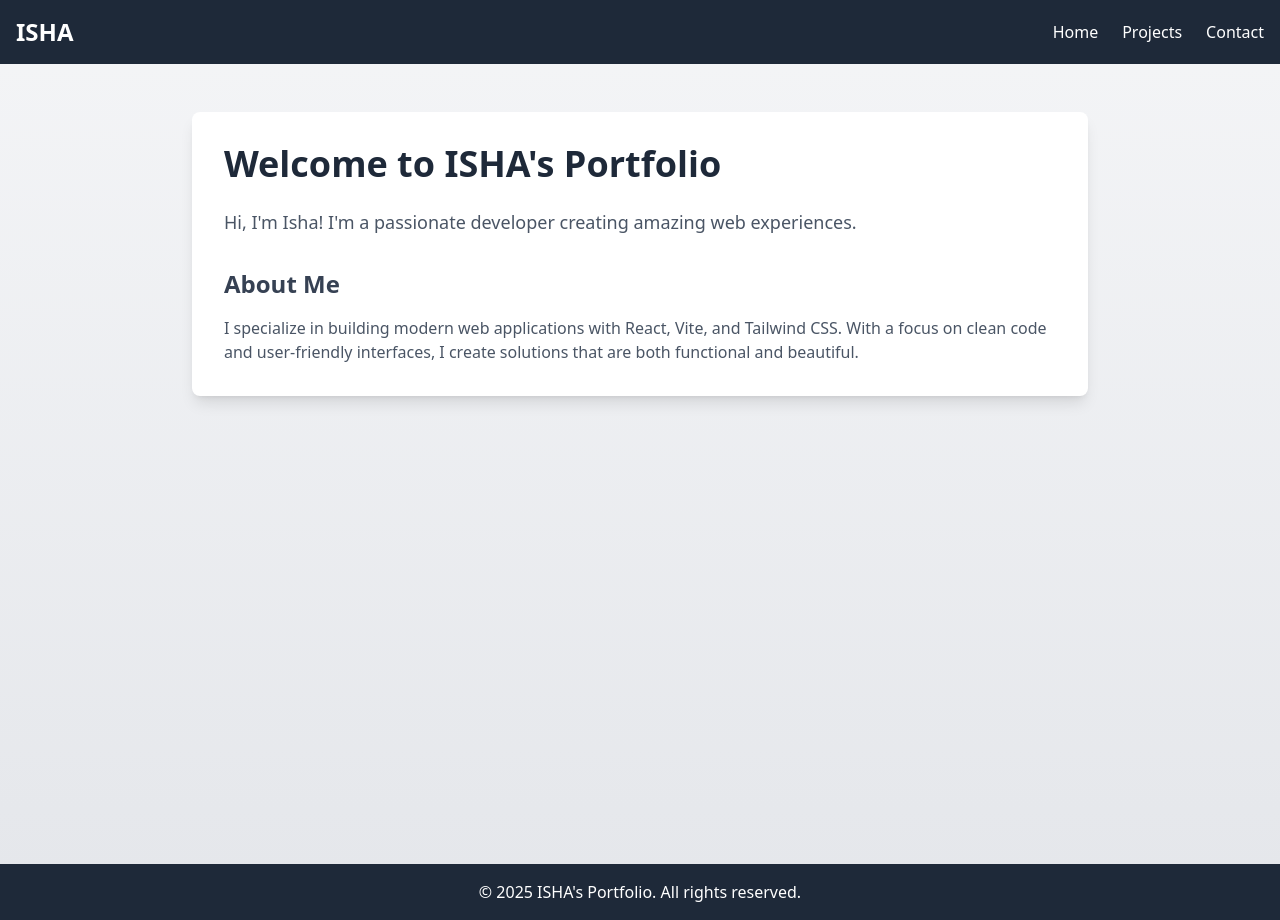
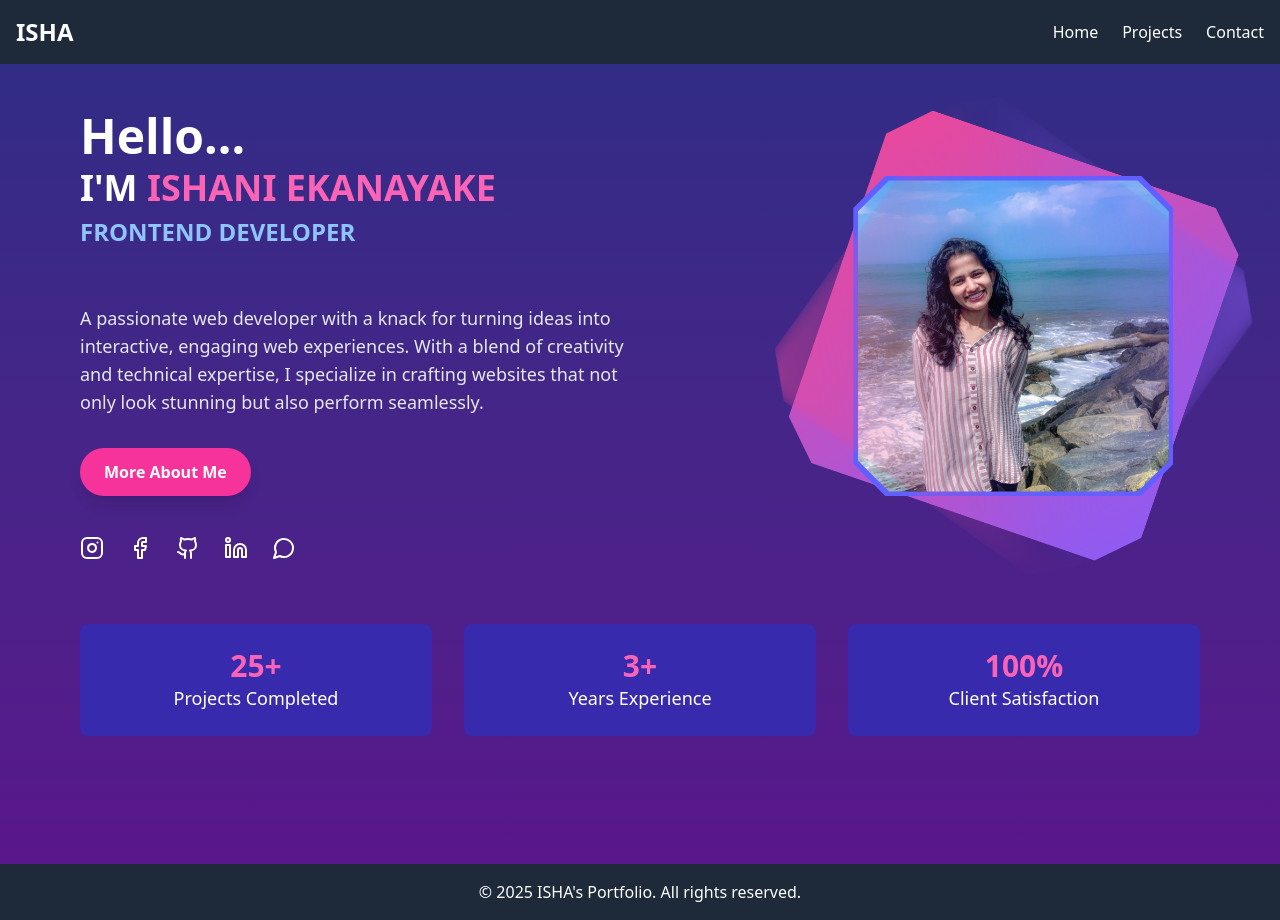
Before and after one commit to ishaniekanayaka/new_Portfolio, a React (Vite) app: page / in a window 1280 px wide. Built offline with nearby package versions, Linux system fonts and the light colour scheme.

Commit message:
add image and create home page

```diff
--- a/package.json
+++ b/package.json
@@ -11,6 +11,7 @@
   },
   "dependencies": {
     "@tailwindcss/vite": "^4.1.6",
+    "lucide-react": "^0.510.0",
     "react": "^19.1.0",
     "react-dom": "^19.1.0",
     "react-router-dom": "^7.6.0",
--- a/src/pages/Home.tsx
+++ b/src/pages/Home.tsx
@@ -1,21 +1,149 @@
+import { useState, useEffect } from 'react';
+import { Github, Linkedin, Facebook, Instagram, MessageCircle } from 'lucide-react';
+
 const Home = () => {
+  const [isVisible, setIsVisible] = useState(false);
+  const [currentRole, setCurrentRole] = useState(0);
+  const [rotation, setRotation] = useState(0);
+
+  const roles = ['WEB DESIGNER', 'FRONTEND DEVELOPER', 'BACKEND DEVELOPER'];
+  const roleColors = ['text-teal-300', 'text-blue-300', 'text-purple-300'];
+
+  useEffect(() => {
+    setIsVisible(true);
+
+    // Rotate roles every 3 seconds
+    const roleInterval = setInterval(() => {
+      setCurrentRole((prev) => (prev + 1) % roles.length);
+    }, 3000);
+
+    // Rotate image every 50ms for smooth animation
+    const rotateInterval = setInterval(() => {
+      setRotation(prev => (prev + 1) % 360);
+    }, 50);
+
+    return () => {
+      clearInterval(roleInterval);
+      clearInterval(rotateInterval);
+    };
+  }, []);
+
   return (
-    <div className="min-h-screen bg-gradient-to-b from-gray-100 to-gray-200 py-12 px-4">
-      <div className="max-w-4xl mx-auto bg-white rounded-lg shadow-lg p-8">
-        <h1 className="text-4xl font-bold text-gray-800 mb-6">Welcome to ISHA's Portfolio</h1>
-        <p className="text-lg text-gray-600 mb-4">
-          Hi, I'm Isha! I'm a passionate developer creating amazing web experiences.
-        </p>
-        <div className="mt-8">
-          <h2 className="text-2xl font-semibold text-gray-700 mb-4">About Me</h2>
-          <p className="text-gray-600">
-            I specialize in building modern web applications with React, Vite, and Tailwind CSS.
-            With a focus on clean code and user-friendly interfaces, I create solutions that
-            are both functional and beautiful.
-          </p>
+      <div className="min-h-screen bg-gradient-to-b from-indigo-900 to-purple-900 text-white overflow-hidden">
+        <div className="max-w-6xl mx-auto px-4 py-12">
+          {/* Main content container */}
+          <div className="flex flex-col md:flex-row items-center justify-between gap-8">
+
+            {/* Left content - Text and details */}
+            <div className={`w-full md:w-1/2 transition-all duration-1000 transform ${isVisible ? 'translate-x-0 opacity-100' : '-translate-x-full opacity-0'}`}>
+              <h1 className="text-3xl md:text-5xl font-bold mb-2">Hello...</h1>
+              <h2 className="text-2xl md:text-4xl font-bold mb-2">
+                I'M <span className="text-pink-400">ISHANI EKANAYAKE</span>
+              </h2>
+              <div className="h-16 mb-6 relative">
+                {roles.map((role, index) => (
+                    <h2
+                        key={role}
+                        className={`text-2xl md:text-2xl font-semibold ${roleColors[index]} transition-all duration-500 absolute ${currentRole === index ? 'opacity-100 translate-y-0' : 'opacity-0 -translate-y-4'}`}
+                    >
+                      {role}
+                    </h2>
+                ))}
+              </div>
+              <p className="text-lg text-gray-200 mb-8">
+                A passionate web developer with a knack for turning ideas into
+                interactive, engaging web experiences. With a blend of creativity
+                and technical expertise, I specialize in crafting websites that
+                not only look stunning but also perform seamlessly.
+              </p>
+              <button className="bg-pink-500 hover:bg-pink-600 text-white font-bold py-3 px-6 rounded-full transition-all transform hover:scale-105 shadow-lg">
+                More About Me
+              </button>
+
+              {/* Social Media Icons */}
+              <div className="flex space-x-6 mt-10">
+                <a href="#" className="hover:text-pink-400 transition-colors">
+                  <Instagram size={24} />
+                </a>
+                <a href="https://www.facebook.com/ishani.Ekanayaka/" className="hover:text-pink-400 transition-colors">
+                  <Facebook size={24} />
+                </a>
+                <a href="https://github.com/ishaniekanayaka" className="hover:text-pink-400 transition-colors">
+                  <Github size={24} />
+                </a>
+                <a href="https://www.linkedin.com/in/ishani-ekanayaka-78b6312b7/" className="hover:text-pink-400 transition-colors">
+                  <Linkedin size={24} />
+                </a>
+                <a href="https://wa.me/0720106953" className="hover:text-pink-400 transition-colors">
+                  <MessageCircle size={24} />
+                </a>
+              </div>
+            </div>
+
+            {/* Right content - Animated rotating image */}
+            <div className={`w-full md:w-1/3 transition-all duration-1000 transform ${isVisible ? 'translate-x-0 opacity-100' : 'translate-x-full opacity-0'}`}>
+              <div className="relative w-full aspect-square flex items-center justify-center">
+                {/* Rotating border effect */}
+                <div
+                    className="absolute w-full h-full"
+                    style={{
+                      transform: `rotate(${rotation}deg)`,
+                      background: 'linear-gradient(45deg, #ec4899, #8b5cf6)',
+                      clipPath: 'polygon(10% 0%, 90% 0%, 100% 10%, 100% 90%, 90% 100%, 10% 100%, 0% 90%, 0% 10%)',
+                    }}
+                ></div>
+
+                {/* Inner padding */}
+                <div
+                    className="absolute w-6/7 h-6/7 bg-indigo-500"
+                    style={{
+                      clipPath: 'polygon(10% 0%, 90% 0%, 100% 10%, 100% 90%, 90% 100%, 10% 100%, 0% 90%, 0% 10%)',
+                    }}
+                ></div>
+
+                {/* Image container */}
+                <div
+                    className="absolute w-10/12 h-10/12 overflow-hidden"
+                    style={{
+                      clipPath: 'polygon(10% 0%, 90% 0%, 100% 10%, 100% 90%, 90% 100%, 10% 100%, 0% 90%, 0% 10%)',
+                    }}
+                >
+                  <img
+                      src="../../src/image/mb1.jpg"
+                      alt="Ishani Ekanayake"
+                      className="w-full h-full object-cover"
+                  />
+                </div>
+
+                {/* Glow effect */}
+                <div
+                    className="absolute w-full h-full animate-pulse opacity-50"
+                    style={{
+                      transform: `rotate(${-rotation * 0.5}deg)`,
+                      background: 'linear-gradient(135deg, #ec4899, transparent, #8b5cf6)',
+                      clipPath: 'polygon(10% 0%, 90% 0%, 100% 10%, 100% 90%, 90% 100%, 10% 100%, 0% 90%, 0% 10%)',
+                      filter: 'blur(8px)',
+                    }}
+                ></div>
+              </div>
+            </div>
+          </div>
+
+          {/* Stats or brief info */}
+          <div className={`mt-16 grid grid-cols-1 md:grid-cols-3 gap-8 transition-all duration-1500 transform ${isVisible ? 'translate-y-0 opacity-100' : 'translate-y-full opacity-0'}`}>
+            {[
+              { title: "Projects Completed", value: "25+" },
+              { title: "Years Experience", value: "3+" },
+              { title: "Client Satisfaction", value: "100%" }
+            ].map((stat, index) => (
+                <div key={index} className="bg-indigo-800 bg-opacity-30 rounded-lg p-6 text-center backdrop-blur-sm">
+                  <h3 className="text-3xl font-bold text-pink-400">{stat.value}</h3>
+                  <p className="text-lg">{stat.title}</p>
+                </div>
+            ))}
+          </div>
         </div>
       </div>
-    </div>
   );
 };
 
```
Also changed, not shown: src/image/mb1.jpg (added), 1 other file (tests, documents, lock files or other folders).
